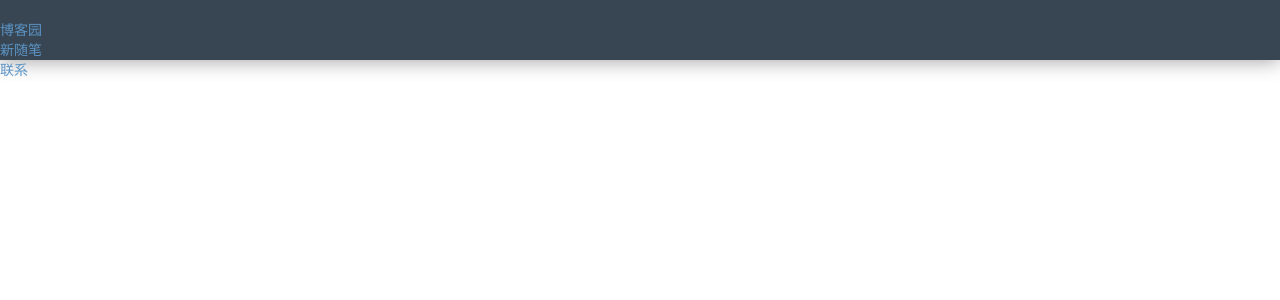
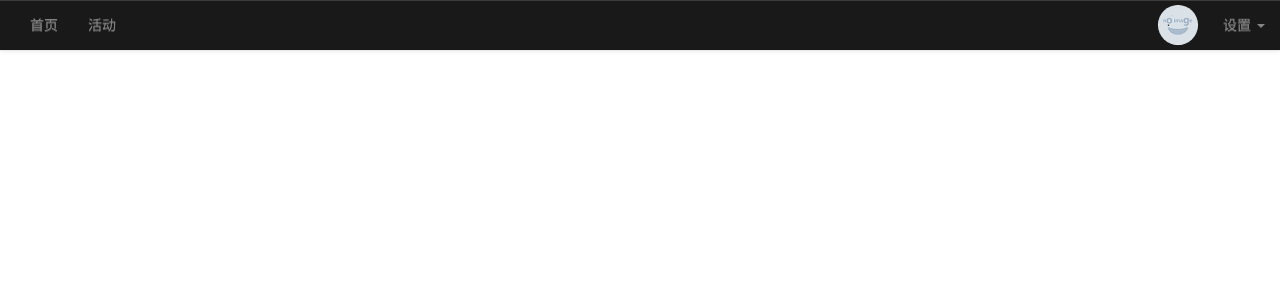
Before and after one commit to luocaodan/guliguli, a Python web app: template app/templates/index.html in a window 1280 px wide. Shown: the top 300 px of the page. Run offline with Jinja, Linux system fonts and the light colour scheme; the template is opened without the code that fills it, so the values that code supplies are empty; some libraries are stand-ins or nearby versions.

Commit message:
完成导航栏

```diff
--- a/app/static/css/mystyle.css
+++ b/app/static/css/mystyle.css
@@ -190,58 +190,12 @@ option {
 
 /* 导航栏 */
 
-#blogTitle {
-	height: 480px;
-	clear: both;
-	background-color: #071727;
-	background-image: url(https://files.cnblogs.com/files/luocaodan/sky.ico);
-	background-repeat: no-repeat;
-	color: #fff;
-	text-align: center;
-	display: flex;
-	justify-content: center;
-	flex-direction: column;
+.navbar {
+    opacity: 0.9;
+    background: #000;
+    color: #fff;
 }
-#blogTitle h1 {
-	font-size: 80px;
+.nav-photo {
+    border-radius: 100%;
+    padding: 5px 10px;
 }
-
-#blogTitle h1 a {
-	color: #fff;
-}
-#blogTitle h1 a:hover {
-	color: #18DC6D;
-	text-decoration: none;
-}
-#blogTitle a:visited {
-	color: #fff;
-	text-decoration: none;
-}
-
-#blogTitle h2 {
-	font-size: 18px;
-}
-#blogLogo {
-	float: right;
-}
-#navigator {
-	width: 100%;
-	height: 60px;
-	clear: both;
-	position: fixed;
-	top: 0;
-	background-color: #071727;
-	opacity: 0.8;
-	box-shadow: 0 1px 2rem #888888;
-}
-#navList {
-	min-height: 60px;
-}
-#navList {
-	display: flex;
-	justify-content: center;
-	flex-direction: column;
-}
-#navList {
-	display: inline;
-}
--- a/app/templates/index.html
+++ b/app/templates/index.html
@@ -4,28 +4,48 @@
     <meta charset="utf-8">
     <script src="../static/js/vue.js"></script>
     <script src="../static/js/md5.js"></script>
-    <script src="../static/js/jquery.min.js"></script>
-    <script href="../static/js/bootstrap.min.js"></script>
-    <link href="../static/css/mystyle.css" rel="stylesheet">
     <link href="../static/css/bootstrap.min.css" rel="stylesheet">
     <link href="../static/css/bootstrap-theme.css" rel="stylesheet">
+    <script src="../static/js/jquery.min.js"></script>
+    <script src="../static/js/bootstrap.min.js"></script>
+    <link href="../static/css/mystyle.css" rel="stylesheet">
 </head>
 
 <body>
-    <div id="navigator">
-        <ul id="navList">
+    <nav class="navbar navbar-default navbar-fixed-top" role="navigation">
+        <div class="container-fluid">
+            <div>
+                <ul class="nav navbar-nav navbar-left">
                     <li>
-                <a id="blog_nav_sitehome" class="menu" href="http://www.cnblogs.com/">博客园</a>
+                        <a href="#">首页</a>
                     </li>
                     <li>
-                <a id="blog_nav_newpost" class="menu" rel="nofollow" href="https://i.cnblogs.com/EditPosts.aspx?opt=1">新随笔</a>
+                            <a href="#">活动</a>
                     </li>
+                </ul>
+                <ul class="nav navbar-nav navbar-right">
                     <li>
-                <a id="blog_nav_contact" class="menu" rel="nofollow" href="https://msg.cnblogs.com/send/luocaodan">联系</a>
+                        <img class="nav-photo" src="../static/image/no_photo.png">
+                    </li>
+                    <li class="dropdown">
+                        <a href="#" class="dropdown-toggle" data-toggle="dropdown">
+                            设置
+                            <span class="caret"></span>
+                        </a>
+                        <ul class="dropdown-menu">
+                            <li>
+                                <a href="#">修改个人资料</a>
+                            </li>
+                            <li role="separator" class="divider"></li>
+                            <li>
+                                <a href="#">退出登录</a>
+                            </li>
+                        </ul>
                     </li>
                 </ul>
             </div>
-
+        </div>
+    </nav>
 </body>
 
 </html>
```
Also changed, not shown: app/static/image/no_photo.png (added), app/static/js/bootstrap.min.js. Lines whose indentation alone changed are shown as unchanged.
